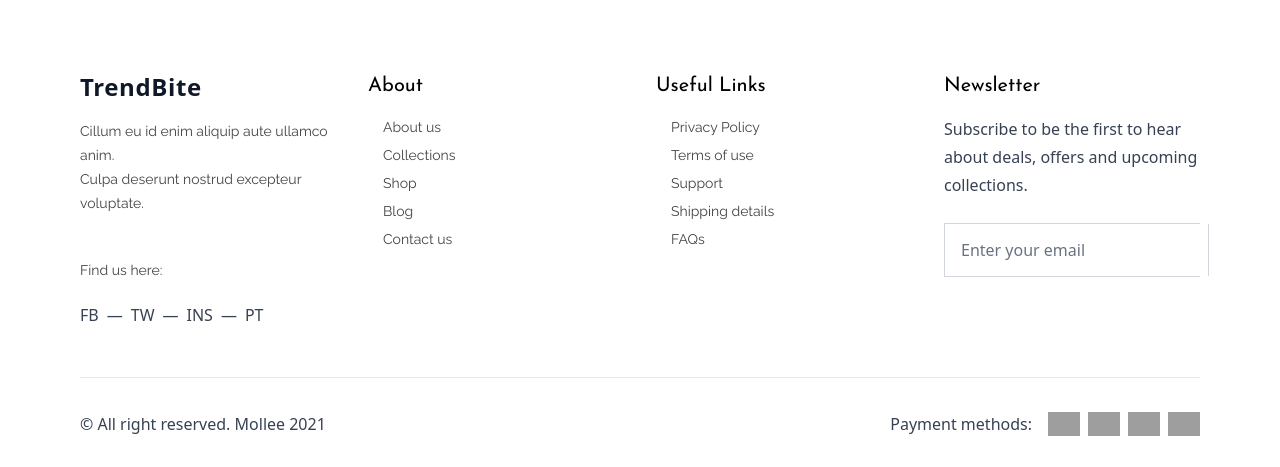
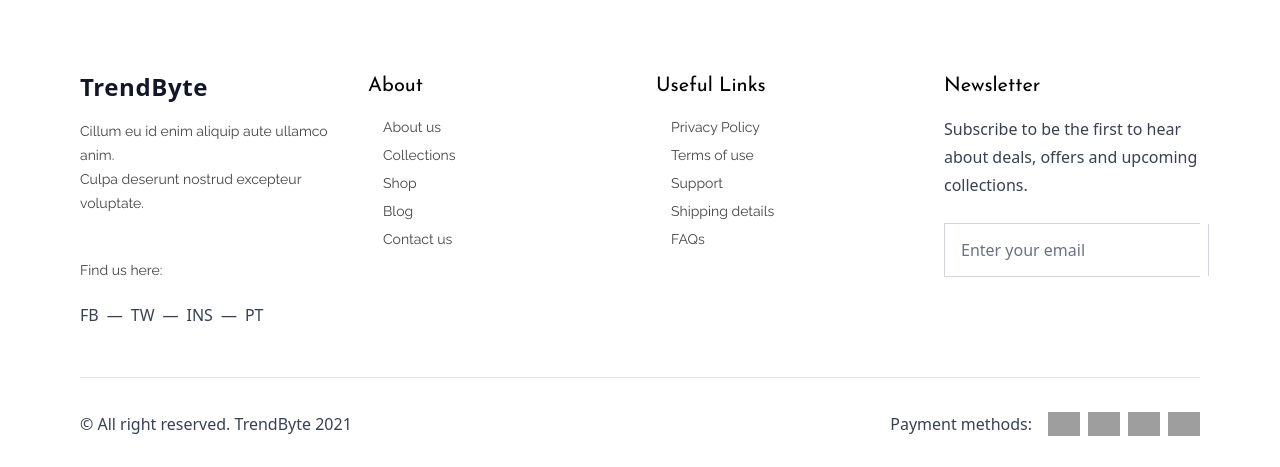
Before and after one commit to Kaju2002/OnlineClothStore, a React (Vite) app in the folder client/: page /my-orders in a window 1280 px wide. Shown: the part 330-797 px from the top of the page. Built offline with nearby package versions, Linux system fonts and the light colour scheme; grey boxes are pictures that could not be loaded.

Commit message:
Update brand name in Footer component from 'TrendBite' to 'TrendByte'

```diff
--- a/client/src/components/Footer.jsx
+++ b/client/src/components/Footer.jsx
@@ -145,7 +145,7 @@ const Footer = () => {
             {/* MOLLEE Brand Section */}
             <div className="md:col-span-1">
               <div className="mb-4">
-                <span className="text-2xl font-bold tracking-wide text-gray-900">TrendBite</span>
+                <span className="text-2xl font-bold tracking-wide text-gray-900">TrendByte</span>
               </div>
               <span className="footer-description">
                 Cillum eu id enim aliquip aute ullamco anim. <br />
@@ -237,7 +237,7 @@ const Footer = () => {
           <div className="border-t border-gray-200 pt-8">
             <div className="flex flex-col md:flex-row justify-between items-center">
               <p className="text-base leading-7 font-raleway text-gray-700 mb-4 md:mb-0">
-                © All right reserved. Mollee 2021
+                © All right reserved. TrendByte 2021
               </p>
               <div className="flex items-center">
                 <span className="text-base leading-7 font-raleway text-gray-700 mr-4">
```
